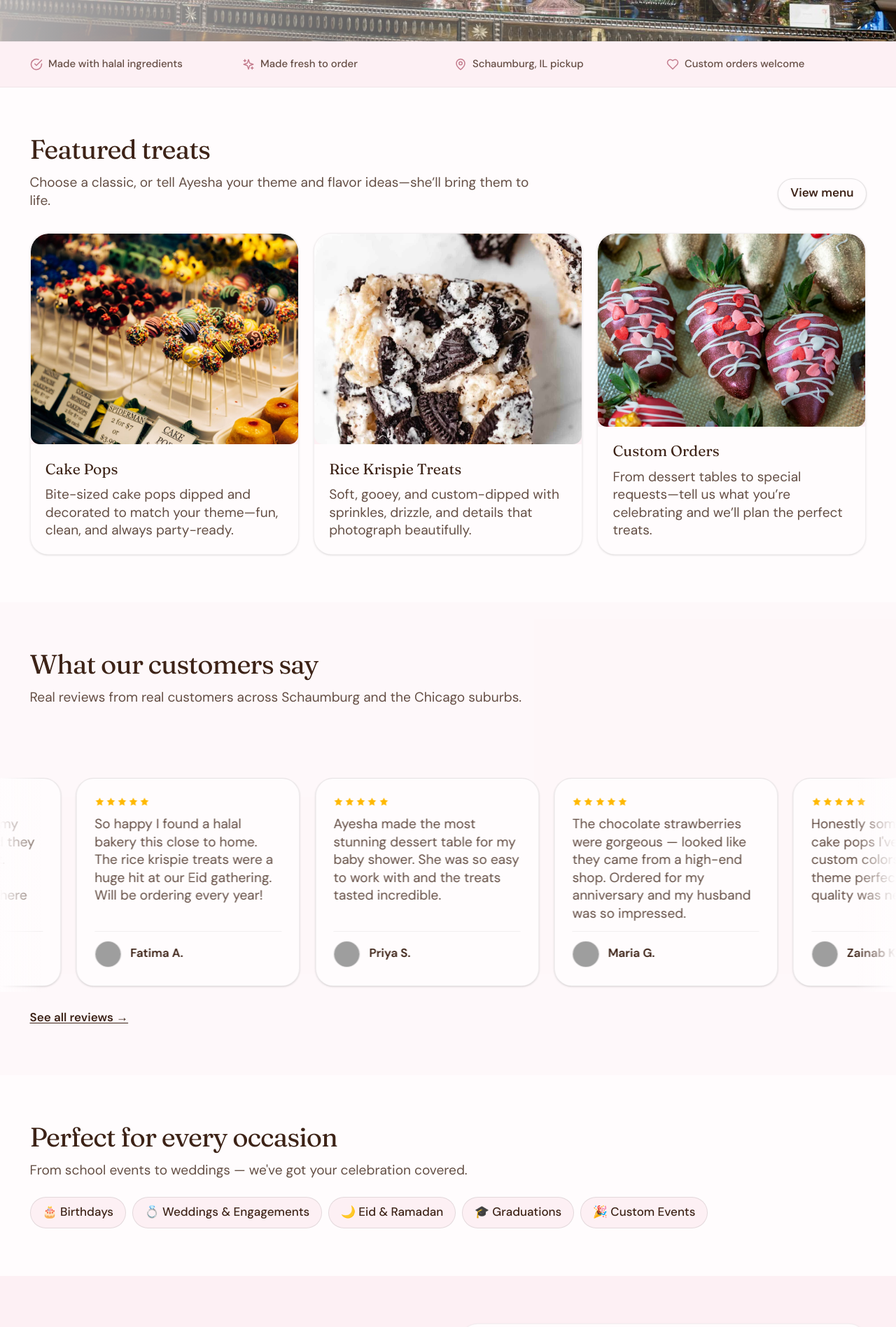
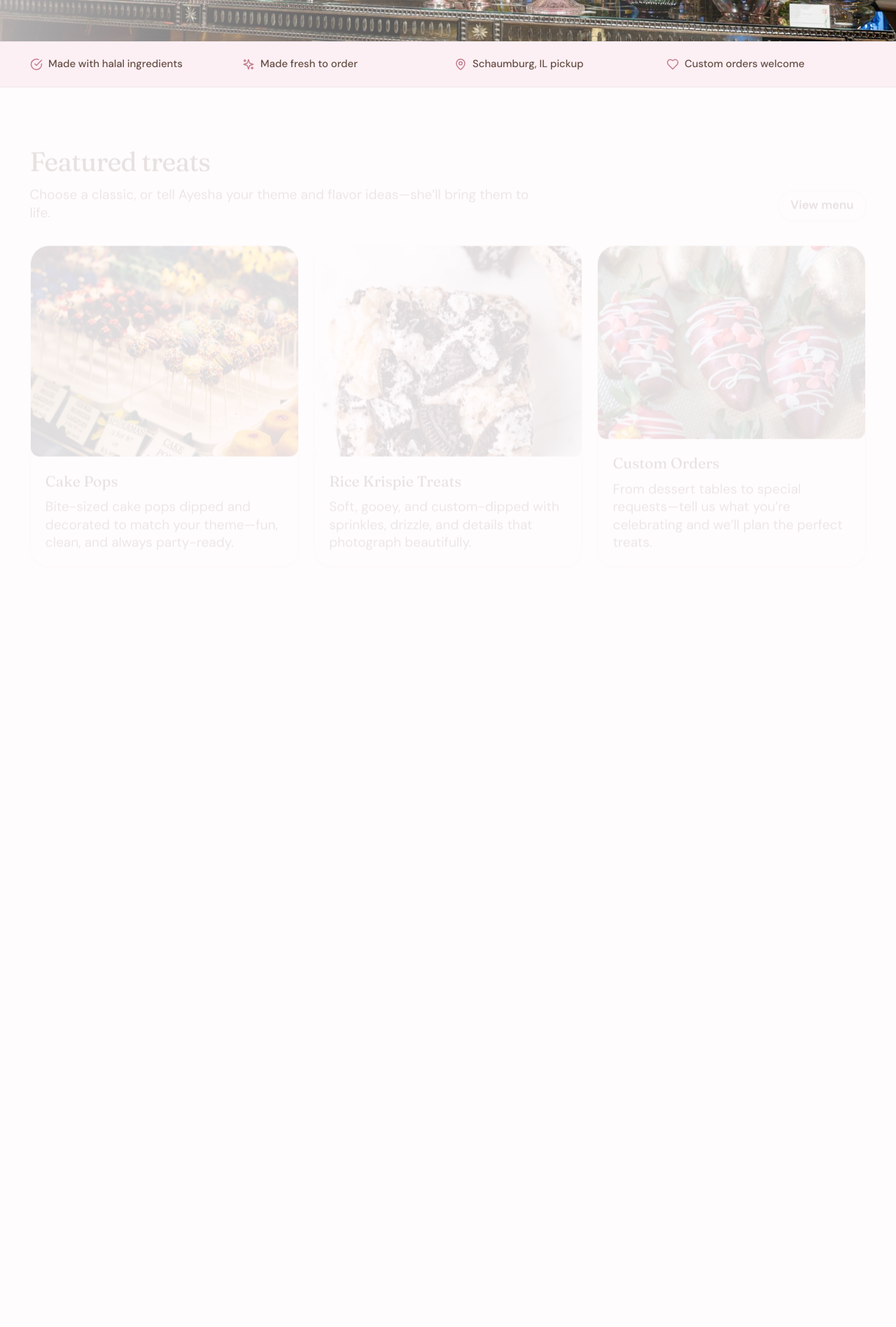
Before and after one commit to AliZX367/sweetsbyayesha, a Next.js app: page / in a window 1280 px wide. Shown: the part 640-2537 px from the top of the page at 70% size. Built offline with nearby package versions, Linux system fonts and the light colour scheme; grey boxes are pictures that could not be loaded.

Commit message:
refactor(FadeIn): simplify component by removing state and using CSS animations

```diff
--- a/app/components/FadeIn.tsx
+++ b/app/components/FadeIn.tsx
@@ -1,60 +1,13 @@
-"use client";
-
-import { useEffect, useRef, useState } from "react";
-
 type FadeInProps = {
   children: React.ReactNode;
   className?: string;
   delay?: number;
 };
 
-function cx(...classes: Array<string | false | null | undefined>) {
-  return classes.filter(Boolean).join(" ");
-}
-
 export function FadeIn({ children, className, delay = 0 }: FadeInProps) {
-  const ref = useRef<HTMLDivElement>(null);
-  const [visible, setVisible] = useState(false);
-  const [reducedMotion, setReducedMotion] = useState(false);
-
-  useEffect(() => {
-    if (
-      typeof window !== "undefined" &&
-      window.matchMedia("(prefers-reduced-motion: reduce)").matches
-    ) {
-      setReducedMotion(true);
-      setVisible(true);
-      return;
-    }
-
-    const el = ref.current;
-    if (!el) return;
-
-    const observer = new IntersectionObserver(
-      (entries) => {
-        const entry = entries[0];
-        if (entry?.isIntersecting) {
-          setVisible(true);
-          observer.disconnect();
-        }
-      },
-      { threshold: 0.12 }
-    );
-
-    observer.observe(el);
-    return () => observer.disconnect();
-  }, []);
-
+  const style = delay > 0 ? { animationDelay: `${delay}ms` } : undefined;
   return (
-    <div
-      ref={ref}
-      className={cx(
-        reducedMotion ? "" : "transition-all duration-700 ease-out",
-        visible ? "translate-y-0 opacity-100" : "translate-y-5 opacity-0",
-        className
-      )}
-      style={reducedMotion ? undefined : { transitionDelay: `${delay}ms` }}
-    >
+    <div className={`fade-in${className ? ` ${className}` : ""}`} style={style}>
       {children}
     </div>
   );
--- a/app/components/Navbar.tsx
+++ b/app/components/Navbar.tsx
@@ -145,7 +145,6 @@ export function Navbar() {
               width={64}
               height={64}
               className="h-14 w-14 shrink-0 rounded-full object-cover"
-              priority
             />
             <span className="font-serif text-lg tracking-tight text-text">
               The Sweets by Ayesha
--- a/app/globals.css
+++ b/app/globals.css
@@ -126,3 +126,20 @@ a {
     @apply text-sm font-semibold sm:text-base;
   }
 }
+
+@keyframes fade-in-up {
+  from { opacity: 0; transform: translateY(20px); }
+  to   { opacity: 1; transform: translateY(0); }
+}
+
+@supports (animation-timeline: view()) {
+  .fade-in {
+    animation: fade-in-up 0.7s ease-out both;
+    animation-timeline: view();
+    animation-range: entry 0% entry 25%;
+  }
+
+  @media (prefers-reduced-motion: reduce) {
+    .fade-in { animation: none; }
+  }
+}
--- a/app/page.tsx
+++ b/app/page.tsx
@@ -169,7 +169,6 @@ export default function Home() {
             description="Bite-sized cake pops dipped and decorated to match your theme—fun, clean, and always party-ready."
             imageSrc="/images/cake-pops.jpg"
             imageAlt="Colorful decorated cake pops on display"
-            priority
             pricing="From $36 / dozen"
             flippable
           />
@@ -178,7 +177,6 @@ export default function Home() {
             description="Soft, gooey, and custom-dipped with sprinkles, drizzle, and details that photograph beautifully."
             imageSrc="/images/oreo-rice-krispie-treats.jpg"
             imageAlt="Square Oreo rice krispies treats with cookie chunks on a bright white surface"
-            priority
             pricing="From $18 / half dozen"
             flippable
           />
@@ -187,7 +185,6 @@ export default function Home() {
             description="From dessert tables to special requests—tell us what you’re celebrating and we’ll plan the perfect treats."
             imageSrc="/images/choc-strawberries.jpg"
             imageAlt="Gourmet chocolate-covered strawberries with decorative toppings"
-            priority
             pricing="Pricing on request"
             flippable
           />
```
